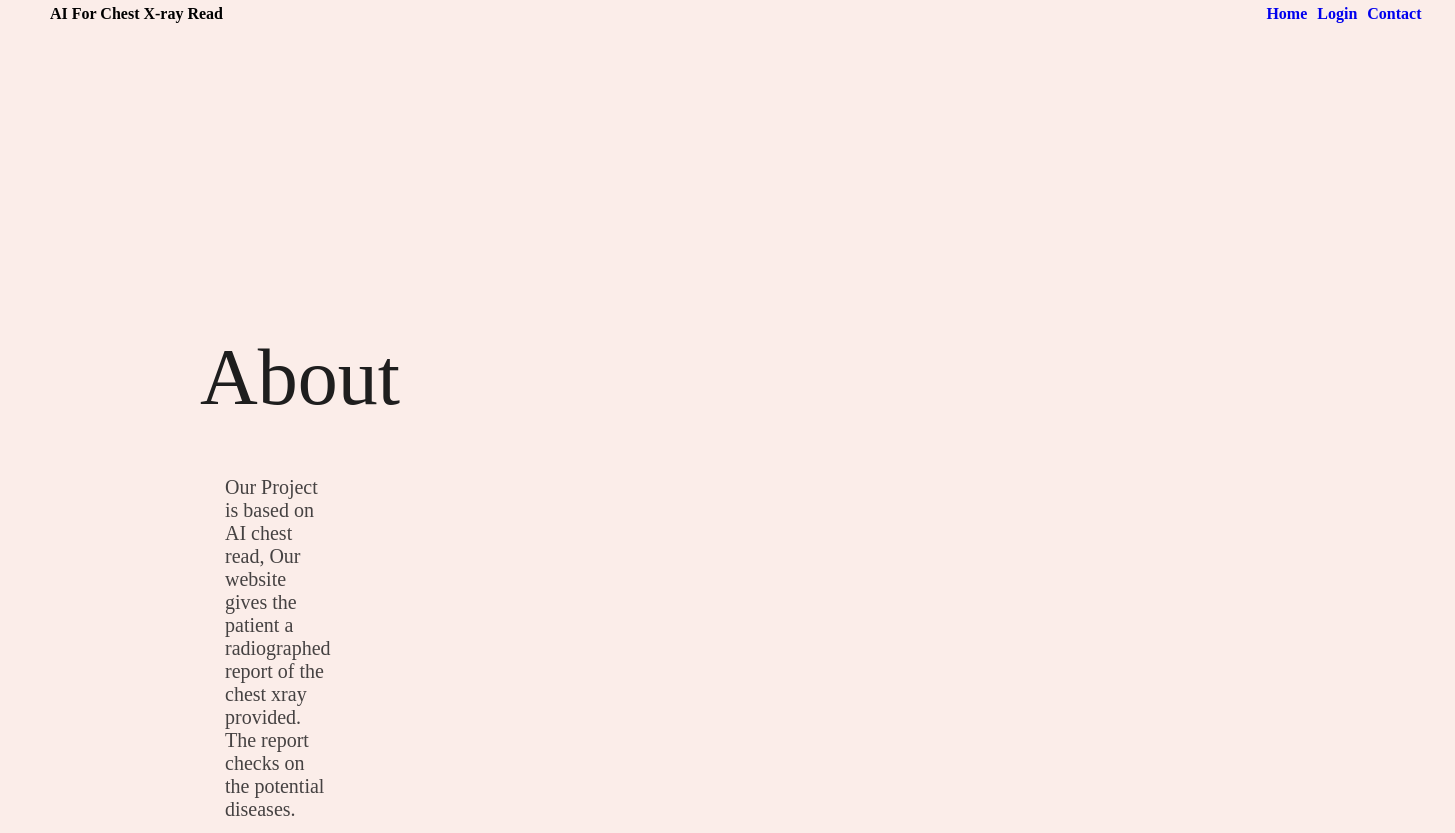
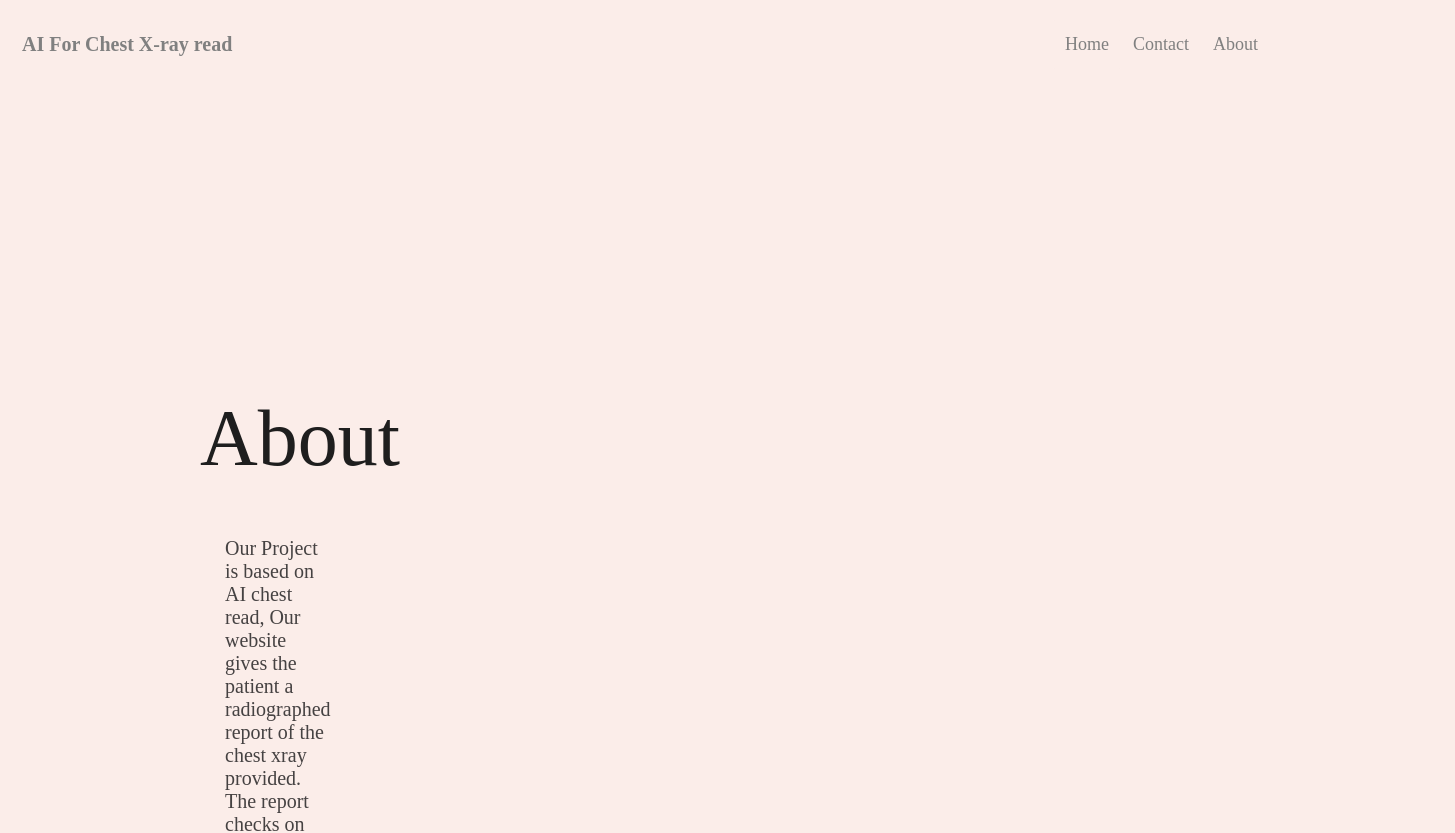
Before and after one commit to suvanshdutt/4ZP6A-capstone, a SvelteKit app: page / in a window 1280 px wide. Shown: the top 833 px of the page, 1455 px wide, since content can reach past the window. Built offline with nearby package versions, Linux system fonts and the light colour scheme.

Commit message:
Update Header.svelte
Give this a check once, Should be working fine. :)

```diff
--- a/src/shared/Header.svelte
+++ b/src/shared/Header.svelte
@@ -4,86 +4,66 @@
 
 <header style="--background: {$theme.background_color};">
     <nav>
-    <div class="logo">AI For Chest X-ray Read</div>
-    <ul class="nav-links">
-    <li><a href="#">Home</a></li>
-    <li><a href="#">Login</a></li>
-    <li><a href="#">Contact</a></li>
-    </ul>
+        <div class="header">
+            <a class="logo">AI For Chest X-ray read</a>
+            <div class="header-right">
+              <a class="active" href="#home">Home</a>
+              <a href="contact">Contact</a>
+              <a href="about">About</a>
+            </div>
+          </div>
     </nav>
 
 </header>
 <style>
-header {
-    display: flex;
+.header {
+  overflow: hidden;
+  background-color: var(--background);
+  padding: 20px 10px;
+}
 
-    align-items: center;
+.header a {
+  float: left;
+  text-align: center;
+  padding: 12px;
+  text-decoration: none;
+  font-size: 18px;
+  line-height: 25px;
+  border-radius: 2px;
+  color: grey;
 
-    justify-content: space-between;
-    width:100%;
-    background-color: var(--background);
+}
+
+.header a.logo {
+  font-size: 20px;
+  font-weight: bold;
+}
+
+
+.header a:hover {
+  background-color: var(--background);
 
 }
 
 
-nav {
-        display: flex;
-        justify-content: space-between;
-        align-items: center;
-        float: right;
-        background-color: var(--background);
-
-}
-
-.logo {
-    display: flex;
-    justify-content: space-between;
-    align-items: right;
-    font-size: 1.0rem;
-    font-weight: bold;
-    margin-left: 50px;
-    float: right;
-    width: auto;
-
-}
-
-.nav-links {
-    list-style: none;
-    display: flex;
-    margin: 0px;
-    padding: 0;
-    width: auto;
-    float: right;
-    margin-right: 10;
-    width: 50%;
-    margin-right: -275%;
-    margin-left: -50%;
-    background-color: var(--background);
-
-
-
-}
-
-.nav-links li {
-    margin-right: 0px;
-    float: right;
+.header a.active {
     background-color: var(--background);
 }
 
-.nav-links a {
-
-    padding: 5px;
-    font-weight: bold;
-    text-decoration: none;
-    float: right;
-    margin-right: 0px;
-    background-color: var(--background);
+/* Float the link section to the right */
+.header-right {
+  float: right;
 }
 
-.nav-links a:hover {
-    background-color: var(--background);
-    border-radius: 1px;
-
-
+/* Add media queries for responsiveness - when the screen is 500px wide or less, stack the links on top of each other */
+@media screen and (max-width: 400px) {
+  .header a {
+    float: none;
+    display: block;
+    text-align: left;
+  }
+  .header-right {
+    float: none;
+  }
 }
 </style>
```
